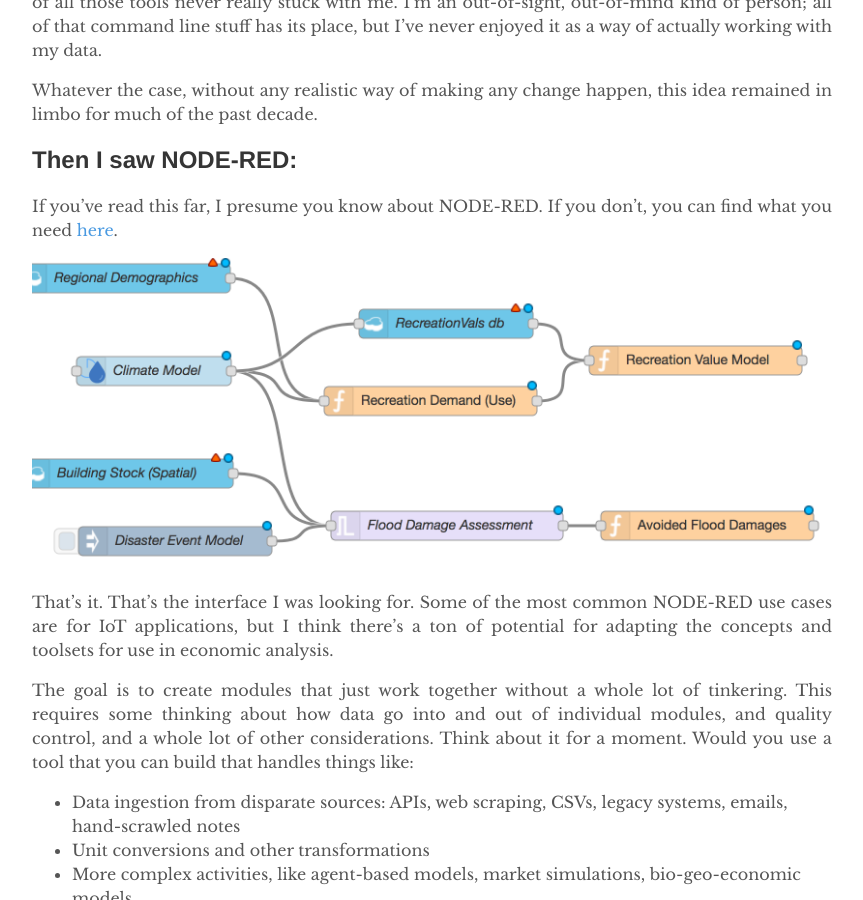
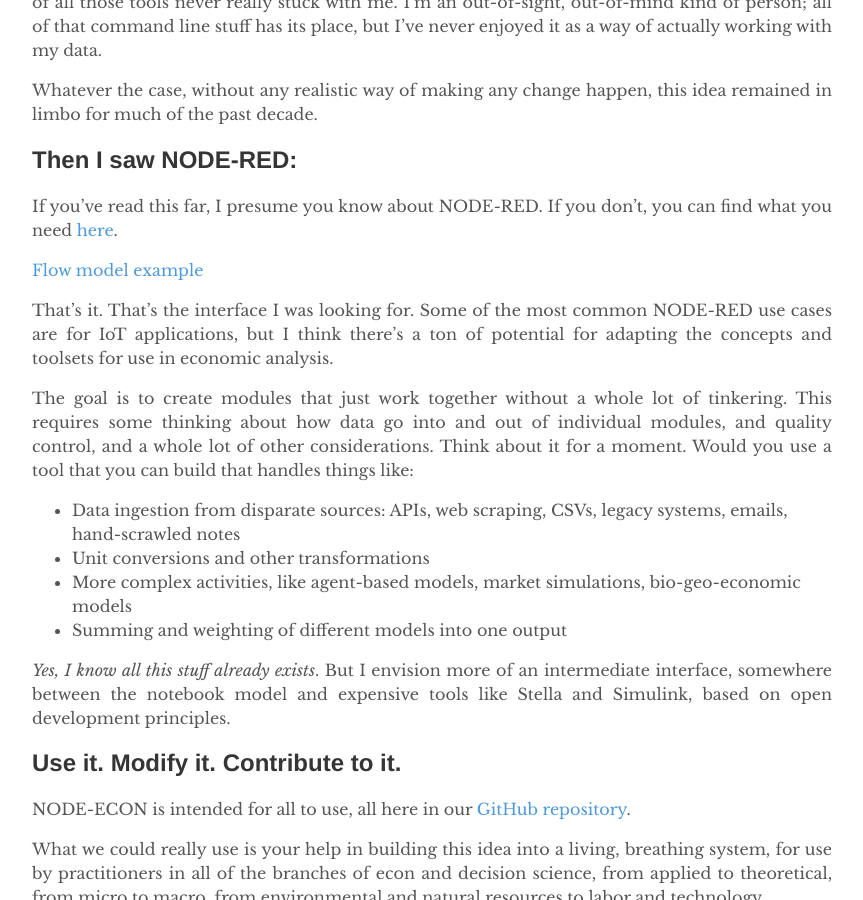
Before and after one commit to node-econ/node-econ.github.io, a Jekyll site: the page built from _posts/2017-09-22-introducing-node-econ.md, in a window 1280 px wide and 900 px high, scrolled down 883 px. Shown: the whole window, without its empty margins (208-1071 px from the left). Built offline with Jekyll 4.4.1, drawn with Linux system fonts in a browser that asks for light colours.

Commit message:
Update 2017-09-22-introducing-node-econ.md

```diff
--- a/_posts/2017-09-22-introducing-node-econ.md
+++ b/_posts/2017-09-22-introducing-node-econ.md
@@ -20,7 +20,7 @@
 ## Then I saw NODE-RED:
 If you've read this far, I presume you know about NODE-RED. If you don't, you can find what you need [here](https://flows.nodered.org/).
 
-![Flow model example](https://github.com/node-econ/node-econ.github.io/blob/master/_images/flow-example.png)
+[Flow model example](https://github.com/node-econ/node-econ.github.io/blob/master/_images/flow-example.png)
 
 That's it. That's the interface I was looking for. Some of the most common NODE-RED use cases are for IoT applications, but I think there's a ton of potential for adapting the concepts and toolsets for use in economic analysis.
 
```
